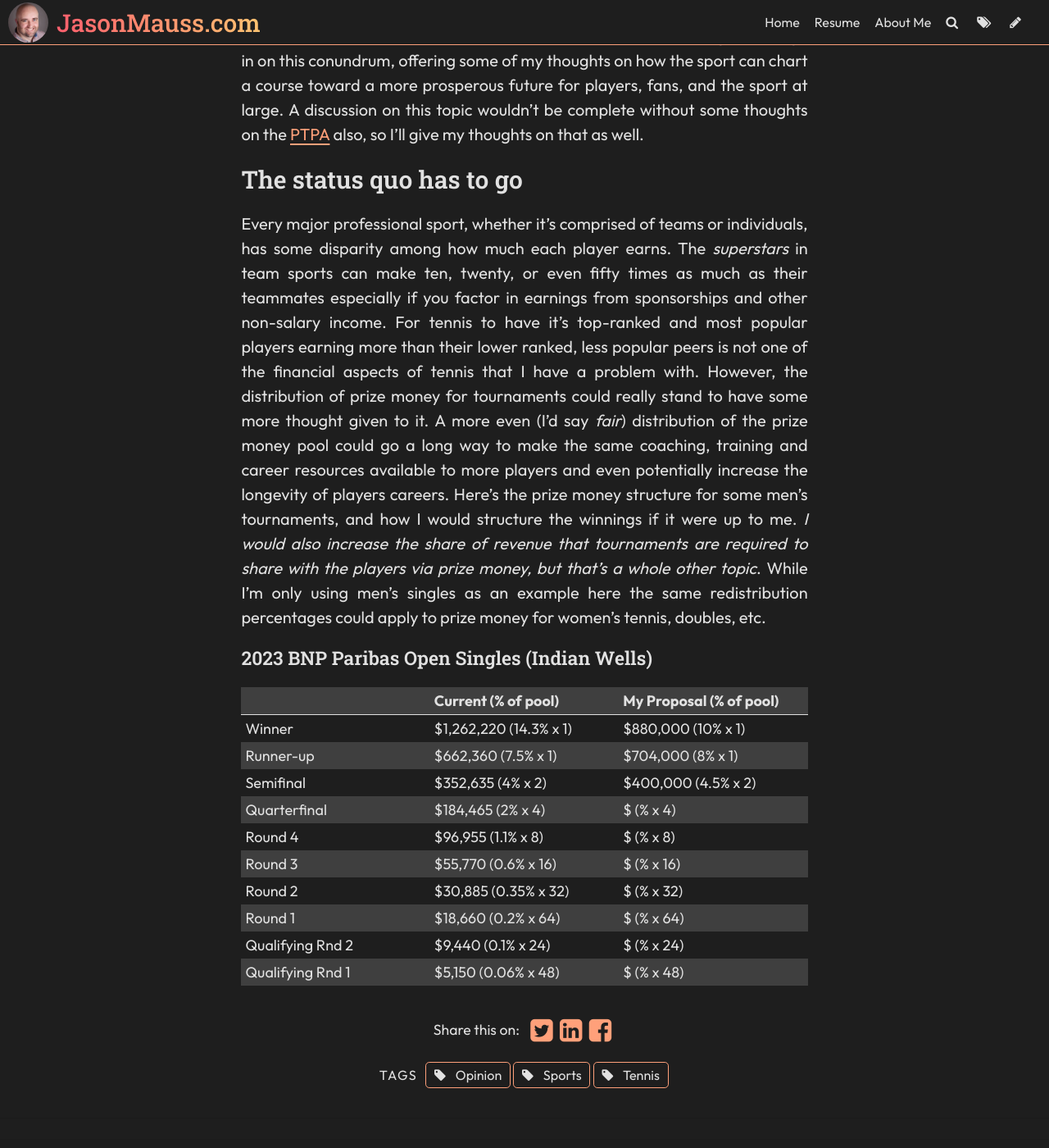
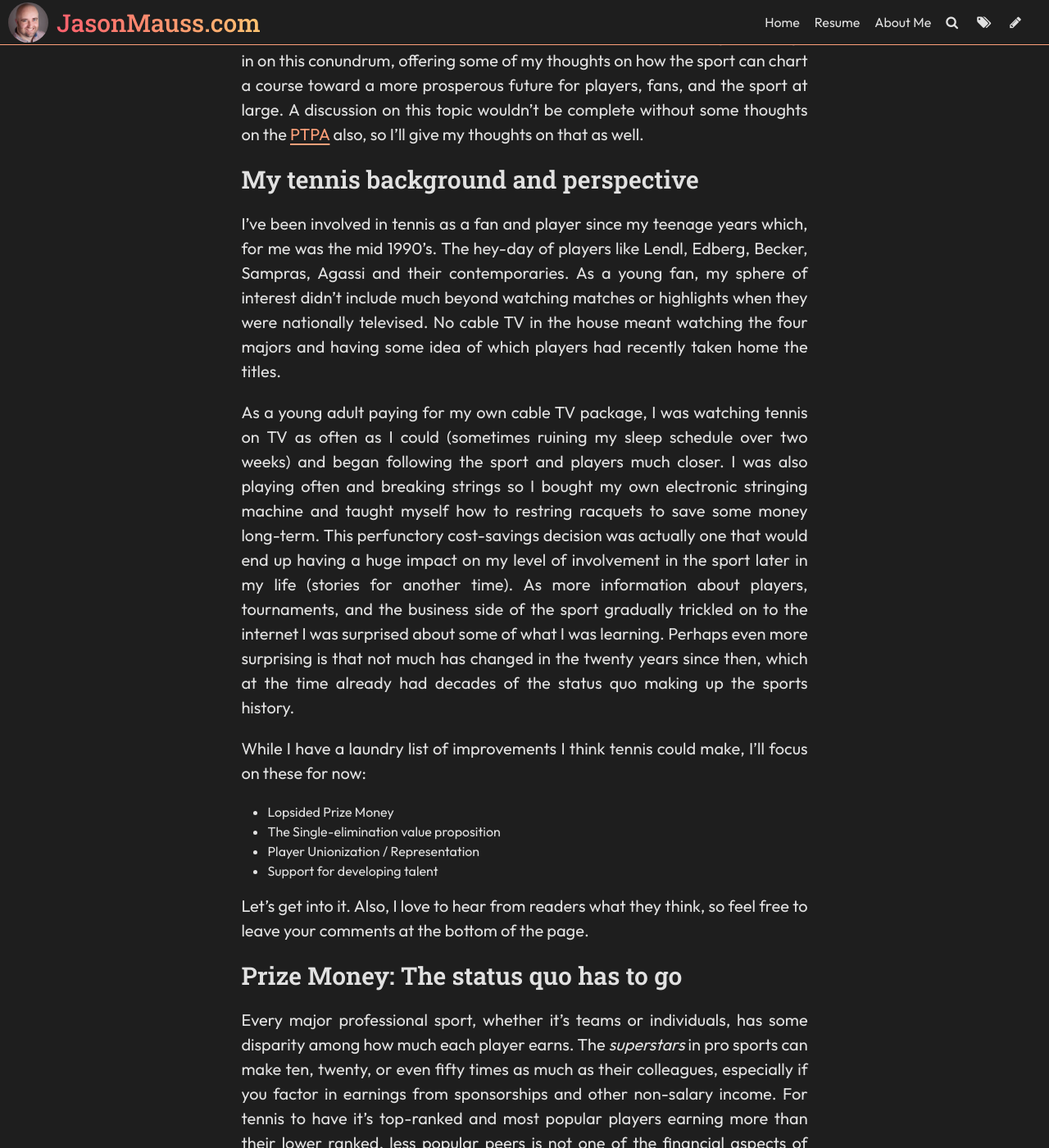
Before and after one commit to jasonmauss/jasonmaussblog, a Jekyll site: the page built from _posts/2023-12-02-professional-tennis-needs-major-restructuring.md, in a window 1280 px wide and 1400 px high, scrolled down 623 px. Shown: the whole window at 82% size. Built offline with Jekyll 4.4.1, drawn with Linux system fonts in a browser that asks for light colours; some web fonts are replaced; comment, search, counter and statistics services are not loaded; some of the changed text lies outside the part shown.

Commit message:
Update Post “2023-12-02-professional-tennis-needs-major-restructuring”

```diff
--- a/_posts/2023-12-02-professional-tennis-needs-major-restructuring.md
+++ b/_posts/2023-12-02-professional-tennis-needs-major-restructuring.md
@@ -14,18 +14,44 @@ tags:
 ---
 Amidst the resounding echoes of critics asserting that "Tennis can't get out of its own way", a sentiment oft-repeated by sports journalists and those entrenched in the sport's coverage, the saga of professional tennis unfolds. Spanning 55 years since the inauguration of "The Open Era" in 1968, tennis has organically ascended to claim its place as the fourth most popular global sport, boasting a dedicated following of a billion fans. Yet, beneath the veneer of this success, a paradox lingers. Despite over five decades of professional competition, the majority of tennis professionals find the path to a sustainable livelihood rather arduous. As both a player and an avid fan, I thought I'd weigh in on this conundrum, offering some of my thoughts on how the sport can chart a course toward a more prosperous future for players, fans, and the sport at large. A discussion on this topic wouldn't be complete without some thoughts on the [PTPA](https://www.ptpaplayers.com/) also, so I'll give my thoughts on that as well.
 
-### The status quo has to go
+### My tennis background and perspective
 
-Every major professional sport, whether it's comprised of teams or individuals, has some disparity among how much each player earns. The *superstars* in team sports can make ten, twenty, or even fifty times as much as their teammates especially if you factor in earnings from sponsorships and other non-salary income. For tennis to have it's top-ranked and most popular players earning more than their lower ranked, less popular peers is not one of the financial aspects of tennis that I have a problem with. However, the distribution of prize money for tournaments could really stand to have some more thought given to it. A more even (I'd say *fair*) distribution of the prize money pool could go a long way to make the same coaching, training and career resources available to more players and even potentially increase the longevity of players careers. Here's the prize money structure for some men's tournaments, and how I would structure the winnings if it were up to me. *I would also increase the share of revenue that tournaments are required to share with the players via prize money, but that's a whole other topic*. While I'm only using men's singles as an example here the same redistribution percentages could apply to prize money for women's tennis, doubles, etc.
+I've been involved in tennis as a fan and player since my teenage years which, for me was the mid 1990's. The hey-day of players like Lendl, Edberg, Becker, Sampras, Agassi and their contemporaries. As a young fan, my sphere of interest didn't include much beyond watching matches or highlights when they were nationally televised. No cable TV in the house meant watching the four majors and having some idea of which players had recently taken home the titles.
 
-#### 2023 BNP Paribas Open Singles (Indian Wells)
+As a young adult paying for my own cable TV package, I was watching tennis on TV as often as I could (sometimes ruining my sleep schedule over two weeks) and began following the sport and players much closer. I was also playing often and breaking strings so I bought my own electronic stringing machine and taught myself how to restring racquets to save some money long-term. This perfunctory cost-savings decision was actually one that would end up having a huge impact on my level of involvement in the sport later in my life (stories for another time). As more information about players, tournaments, and the business side of the sport gradually trickled on to the internet I was surprised about some of what I was learning. Perhaps even more surprising is that not much has changed in the twenty years since then, which at the time already had decades of the status quo making up the sports history.
+
+While I have a laundry list of improvements I think tennis could make, I'll focus on these for now:
+
+* Lopsided Prize Money
+* The Single-elimination value proposition
+* Player Unionization / Representation
+* Support for developing talent
+
+Let's get into it. Also, I love to hear from readers what they think, so feel free to leave your comments at the bottom of the page.
+
+### Prize Money: The status quo has to go
+
+Every major professional sport, whether it's teams or individuals, has some disparity among how much each player earns. The *superstars* in pro sports can make ten, twenty, or even fifty times as much as their colleagues, especially if you factor in earnings from sponsorships and other non-salary income. For tennis to have it's top-ranked and most popular players earning more than their lower ranked, less popular peers is not one of the financial aspects of tennis that I have a problem with. However, the distribution of prize money for tournaments could really stand to have some more thought given to it. A more even (I'd say *fair*) distribution of the prize money pool could go a long way to make the same coaching, training and career resources available to more players and even potentially increase the longevity of players careers.
+
+For my example, I'm using a decent size professional tennis tournament. Not one of the four majors, but one of the bigger tournaments - Indian Wells. In the table below is the prize money structure for the 2023 Indian Wells men's singles draw, and how I would structure the prize money if it were up to me. *I would also increase the share of revenue that tournaments are required to share with the players via prize money, but that's a whole other topic*. While I'm only using men's singles as an example here the same redistribution percentages could be applied to prize money for women's tennis, doubles, etc.
+
+#### 2023 BNP Paribas Open Men's Singles (Indian Wells)
+
+It's important to keep in mind the percentages as well as how many players get eliminated each round and receive the same payout and what piece of the prize money pie that represents. So I've included it all.
+
+The total prize money available was $8,800,000. A portion of that goes to doubles teams so the total prize money going towards singles competition was **$6,857,990**.
 
 <table>
   <tbody>
     <tr>
-      <td></td>
-      <td>Current (% of pool)</td>
-      <td>My Proposal (% of pool)</td>
+      <td>Total Purse: $6,857,990</td>
+      <td>Prize Awarded</td>
+      <td>Percent of Purse</td>
+      <td>Total for Result</td>
+      <td>Players Awarded</td>
+      <td>My Prize Proposal</td>
+      <td>Percent of purse</td>
+      <td>Total for Result</td>
     </tr>
     <tr>
       <td>Winner</td>
```
